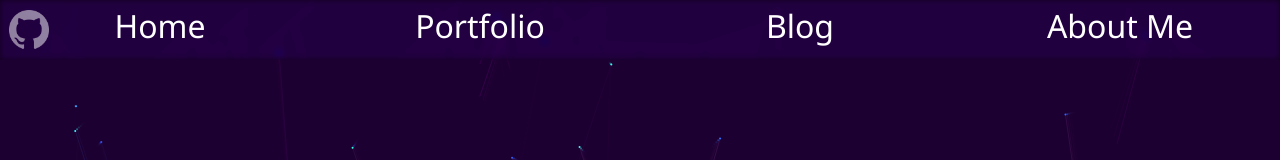
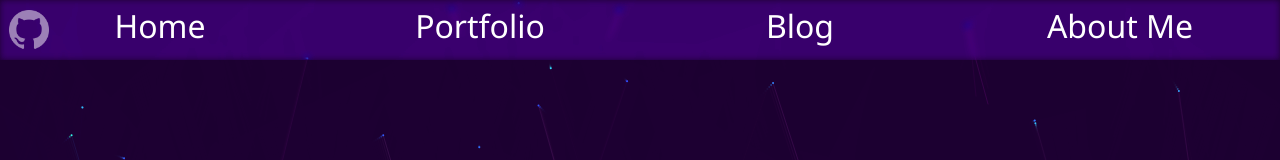
Before and after one commit to AtriusX/AtriusX.github.io, a React (Create React App) app: page / in a window 1280 px wide. Shown: the top 160 px of the page. Built offline with nearby package versions, Linux system fonts and the light colour scheme.

Commit message:
Update navbar

```diff
--- a/src/Navbar/Button/Button.css
+++ b/src/Navbar/Button/Button.css
@@ -1,28 +1,43 @@
 .box {
     position: relative;
     display: inline-block;
-    width: 25%;
+    width: 20%;
     height: 100%;
 }
 
 .button {
     color: white;
     position: relative;
+    display: inline-block;
+    top: 50%;
+    transform: translateY(-25%);
     height: 100%;
     vertical-align: middle;
     text-decoration: none;
     transition: all 0.2s;
-
 }
 
-.button:hover {
-    font-size: 1.1em;
-}
-/* TODO: Fix this to be mobile-first */
-@media screen and (max-width: 720px) {
+@media screen and (min-width: 768px) {
+
+    .box {
+        position: relative;
+        display: inline-block;
+        width: 25%;
+        height: 100%;
+    }
 
     .button {
+        color: white;
         position: relative;
-        color: black;
+        top: 0;
+        display: inline;
+        vertical-align: middle;
+        transform: none;
+        text-decoration: none;
+        transition: all 0.2s;
+    }
+
+    .button:hover {
+        font-size: 1.1em;
     }
 }
--- a/src/Navbar/Navbar.css
+++ b/src/Navbar/Navbar.css
@@ -1,14 +1,16 @@
-.navbar {
-    position: absolute;
+#navbar {
+    position: fixed;
     top: 0px;
     margin: auto;
-    background-color: transparent;
     width: 100%;
     height: 60px;
+    z-index: 9;
 }
 
 .options {
-    display: none;
+    position: absolute;
+    top: 0;
+    text-align: center;
     width: 100%;
     height: 100%;
     overflow: hidden;
@@ -16,7 +18,7 @@
 
 @media(min-width: 768px) {
 
-    .navbar {
+    #navbar {
         background-color: rgba(0, 0, 0, 0.4);
         backdrop-filter: blur(3px) saturate(250%);
     }
@@ -28,9 +30,4 @@
         text-align: center;
         font-size: 2em;
     }
-
-    .options > li {
-        display: inline;
-        list-style: none;
-    }
 }
--- a/src/Navbar/Navbar.tsx
+++ b/src/Navbar/Navbar.tsx
@@ -1,17 +1,20 @@
 import React from 'react';
 import Github from '../Github/Github';
 import Button from './Button/Button';
-
 import './Navbar.css';
 
 export default function() {
-    return <div className={"navbar"}>
+    document.body.onscroll = function() {
+        let alpha = Math.max(0, Math.min(window.scrollY / 50, 0.95));
+        document.getElementById("navbar")!.style.backgroundColor = `rgba(21,0,43,${alpha})`;
+    }
+    return <div id={"navbar"}>
         <Github />
         <ul className={"options"}>
-            <li><Button url={"/"} title={"Home"} /></li>
-            <li><Button url={"/portfolio"} title={"Portfolio"} /></li>
-            <li><Button url={"/blog"} title={"Blog"} /></li>
-            <li><Button url={"/about"} title={"About Me"} /></li>
+            <Button url={"/"} title={"Home"} />
+            <Button url={"/portfolio"} title={"Portfolio"} />
+            <Button url={"/blog"} title={"Blog"} />
+            <Button url={"/about"} title={"About Me"} />
         </ul>
     </div>
 }
```
